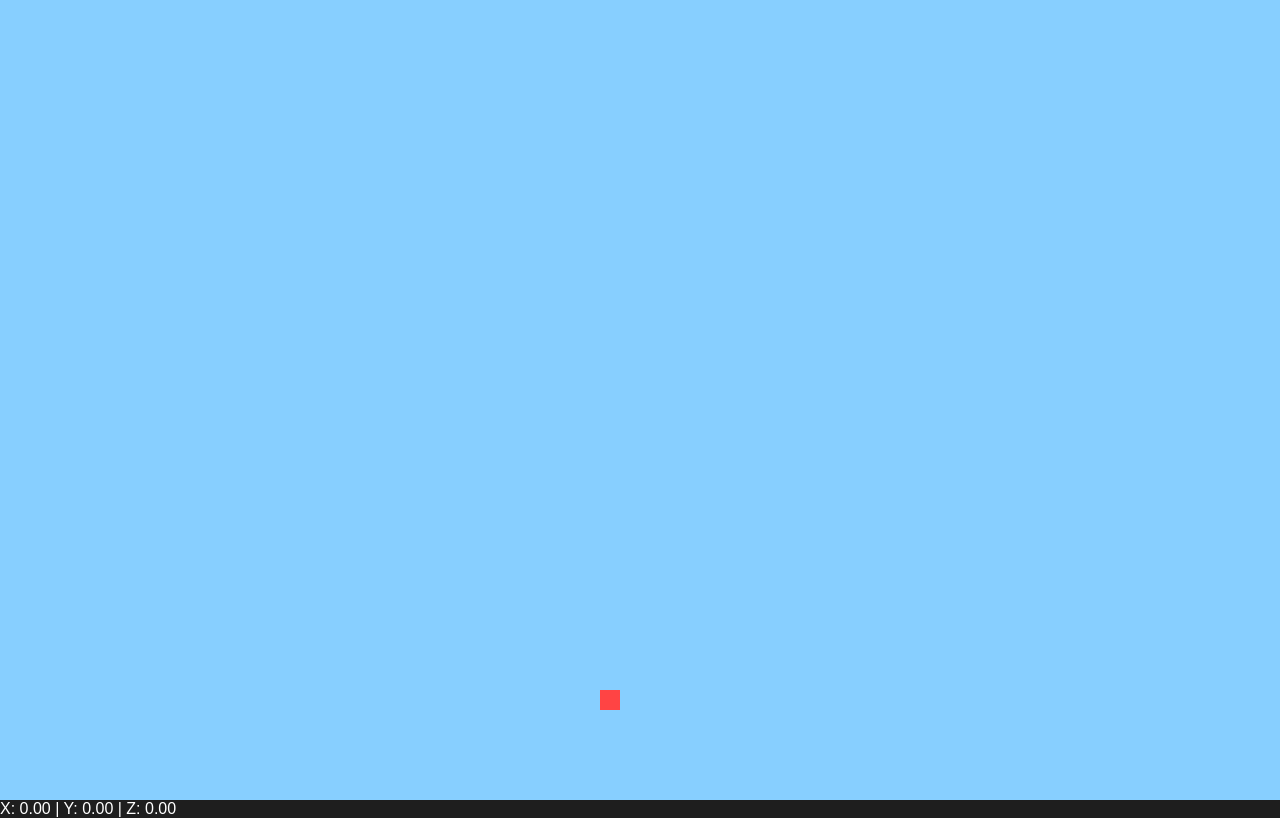
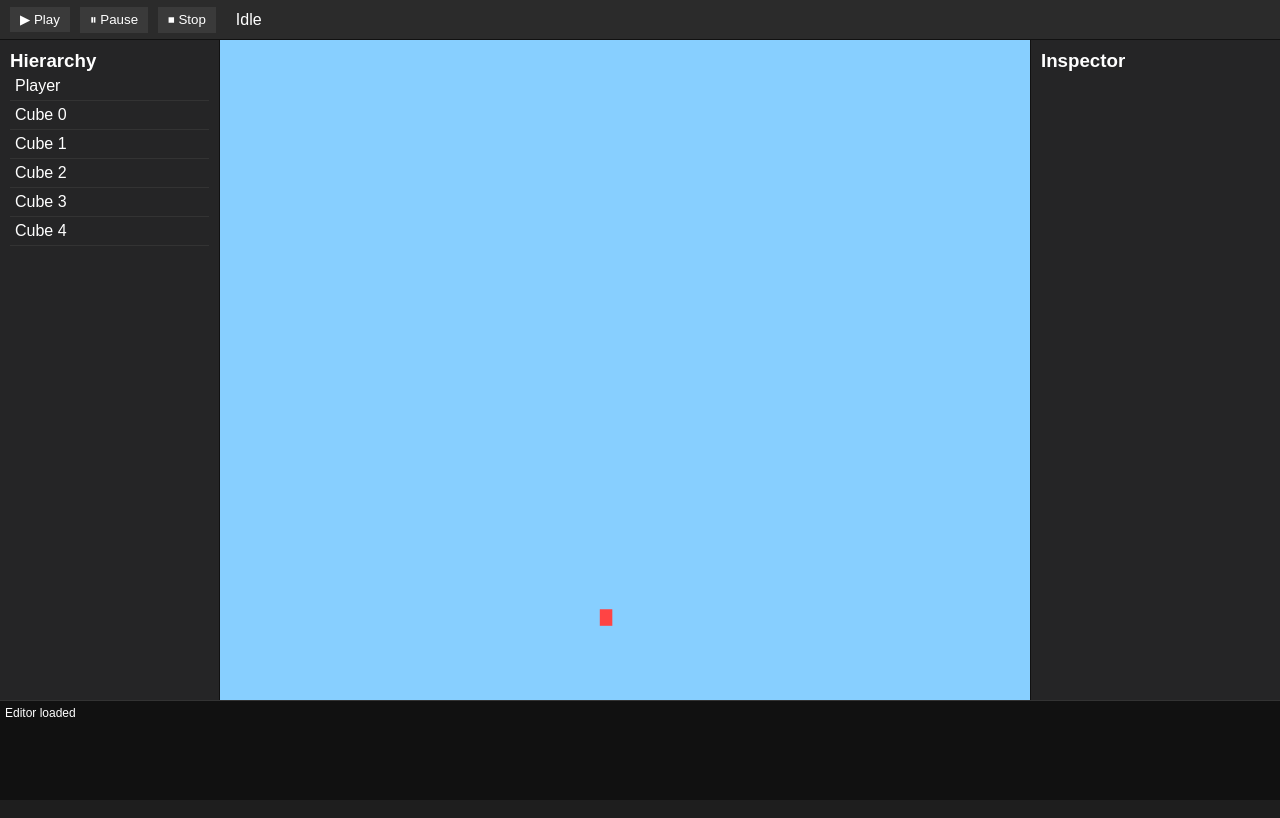
Before and after one commit to 08152/unre3al, a plain HTML site: page index.html in a window 1280 px wide. Drawn offline with Linux system fonts and the light colour scheme.

Commit message:
Update index.html

```diff
--- a/index.html
+++ b/index.html
@@ -1,20 +1,58 @@
 <!DOCTYPE html>
 <html lang="de">
 <head>
-    <meta charset="UTF-8">
-    <meta name="viewport" content="width=device-width, initial-scale=1.0">
-    <title>Custom 3D Unity-Style Engine</title>
-    <link rel="stylesheet" href="style.css">
+<meta charset="UTF-8">
+<title>Mini Unity 3D Engine</title>
+
+<!-- CSS -->
+<link rel="stylesheet" href="style.css">
 </head>
+
 <body>
-    <!-- Das 3D Render-Fenster -->
-    <canvas id="gameCanvas"></canvas>
 
-    <!-- UI Overlays analog zu deinem FPS-Code -->
-    <div id="crosshair"></div>
-    <div id="coords">X: 0.00 | Y: 0.00 | Z: 0.00</div>
-    <div id="healthBar"><div id="healthFill"></div></div>
+<!-- =========================
+     TOP TOOLBAR (Unity Style)
+========================= -->
+<div id="topbar">
+    <button onclick="running = true">▶ Play</button>
+    <button onclick="running = false">⏸ Pause</button>
+    <button onclick="location.reload()">⏹ Stop</button>
 
-    <script src="engine.js"></script>
+    <span id="state" style="margin-left:10px;">Idle</span>
+</div>
+
+<!-- =========================
+     MAIN EDITOR LAYOUT
+========================= -->
+<div id="container">
+
+    <!-- LEFT: HIERARCHY -->
+    <div id="hierarchy">
+        <h3>Hierarchy</h3>
+    </div>
+
+    <!-- CENTER: GAME VIEW -->
+    <div id="gameview">
+        <canvas id="gameCanvas"></canvas>
+    </div>
+
+    <!-- RIGHT: INSPECTOR -->
+    <div id="inspector">
+        <h3>Inspector</h3>
+        <p>No Selection</p>
+    </div>
+
+</div>
+
+<!-- =========================
+     CONSOLE
+========================= -->
+<div id="console"></div>
+
+<!-- =========================
+     ENGINE
+========================= -->
+<script src="engine.js"></script>
+
 </body>
 </html>
```
